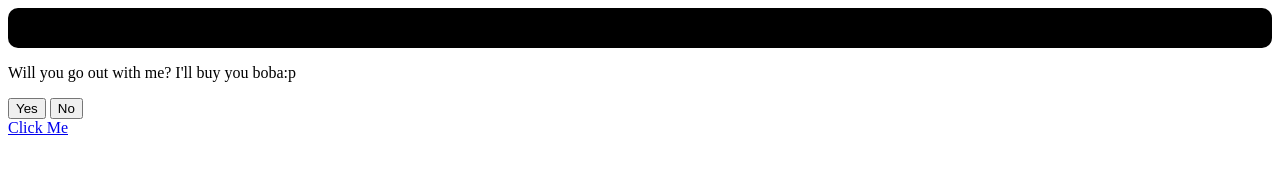
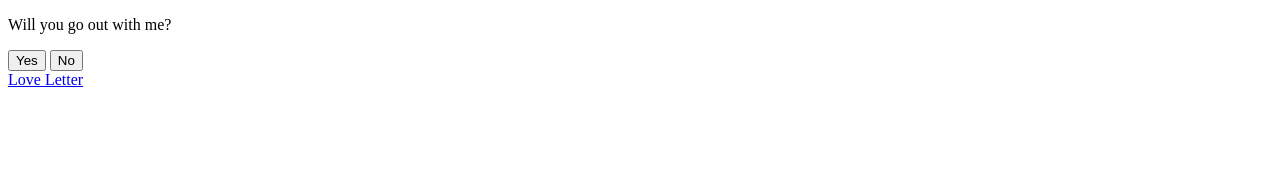
Before and after one commit to harris-ali1/L-L, a plain HTML site: page index.html in a window 1280 px wide. Drawn offline with Linux system fonts and the light colour scheme.

Commit message:
Update index.html

```diff
--- a/index.html
+++ b/index.html
@@ -3,24 +3,21 @@
 <head>
     <meta charset="UTF-8">
     <meta name="viewport" content="width=device-width, initial-scale=1.0">
-    <title>L L</title>
+    <title>Love Letter</title>
     <link rel="stylesheet" href="style.css">
 
 </head>
 <body>
     <div class="textCont"></div>
-        <!-- Black container for mobile view -->
-    <div class="textCont-wrapper">
-        <div class="textCont"></div>
-    </div>
 
     <!-- Response container for the "Yes" and "No" buttons -->
     <div class="response-container hidden">
-        <p class="question">Will you go out with me? I'll buy you boba:p</p>
+        <p class="question">Will you go out with me?</p>
         <div class="buttons">
             <button class="response-btn" id="yesBtn">Yes</button>
             <button class="response-btn" id="noBtn">No</button>
         </div>
+    </div>
 
 
 
@@ -40,7 +37,7 @@
 
     <!-- Love letter button -->
     <footer>
-        <a href="#" id="startText" class="center-btn" alt="">Click Me</a>
+        <a href="#" id="startText" class="center-btn" alt="">Love Letter</a>
     </footer>
 
     <script src="letter.js"></script>
```
